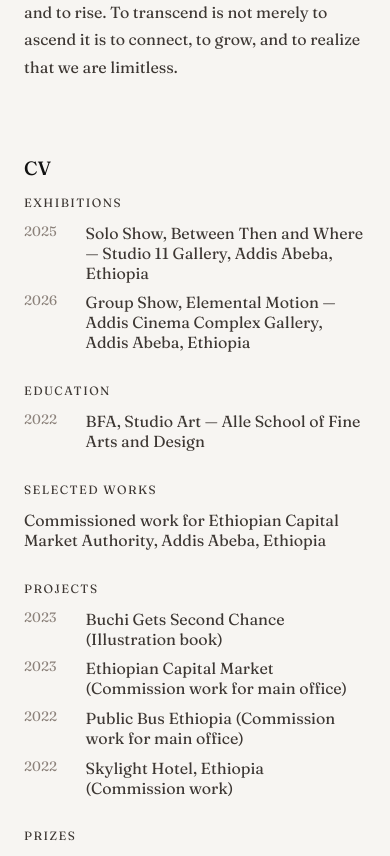
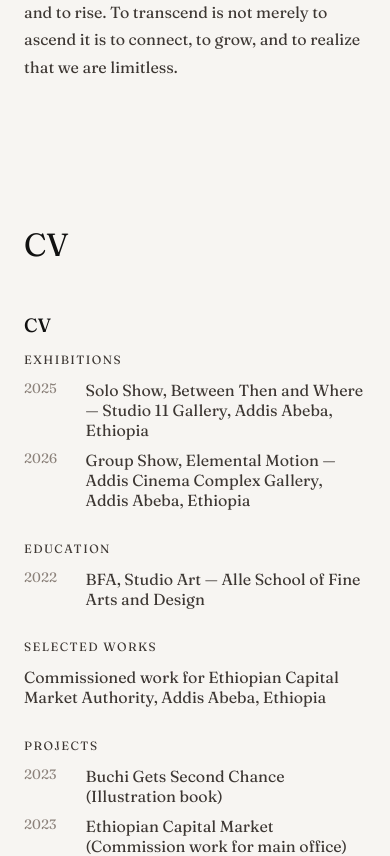
Before and after one commit to TallYoda/AbelPortfolio, a React (Vite) app: page / in a window 390 px wide. Shown: the part 9700-10556 px from the top of the page. Built offline with nearby package versions, Linux system fonts and the light colour scheme.

Commit message:
feat: add cv section

```diff
--- a/src/components/layout/Header.tsx
+++ b/src/components/layout/Header.tsx
@@ -30,6 +30,9 @@ export default function Header() {
           <a href="/#about" onClick={handleClose}>
             About
           </a>
+          <a href="/#cv" onClick={handleClose}>
+            CV
+          </a>
           <a href="/#contact" onClick={handleClose}>
             Contact
           </a>
--- a/src/pages/HomePage.tsx
+++ b/src/pages/HomePage.tsx
@@ -1,6 +1,7 @@
 import WorksSection from '../sections/WorksSection'
 import AboutSection from '../sections/AboutSection'
 import ContactSection from '../sections/ContactSection'
+import CVSection from '../sections/CVSection'
 
 export default function HomePage() {
   return (
@@ -32,6 +33,7 @@ export default function HomePage() {
 
       <WorksSection />
       <AboutSection />
+      <CVSection />
       <ContactSection />
     </main>
   )
--- a/src/sections/AboutSection.tsx
+++ b/src/sections/AboutSection.tsx
@@ -1,7 +1,6 @@
 import Section from '../components/layout/Section'
 import Biography from '../components/about/Biography'
 import ArtistStatement from '../components/about/ArtistStatement'
-import CV from '../components/about/CV'
 
 export default function AboutSection() {
   return (
@@ -19,9 +18,6 @@ export default function AboutSection() {
         <div className="about-statement">
           <ArtistStatement />
         </div>
-        <div className="about-cv">
-          <CV />
-        </div>
       </div>
     </Section>
   )
--- /dev/null
+++ b/src/sections/CVSection.tsx
@@ -0,0 +1,15 @@
+import CV from '../components/about/CV'
+import Section from '../components/layout/Section'
+
+export default function CVSection() {
+  return (
+    <Section id="cv" className="cv-section">
+      <div className="section-header">
+        <h2>CV</h2>
+      </div>
+      <div className="cv-content">
+        <CV />
+      </div>
+    </Section>
+  )
+}
--- a/src/styles/global.css
+++ b/src/styles/global.css
@@ -285,10 +285,6 @@ h1 {
   grid-column: 2;
 }
 
-.about-cv {
-  grid-column: 1 / -1;
-}
-
 .about-block h3 {
   font-size: 1.2rem;
   font-weight: 500;
@@ -331,6 +327,12 @@ h1 {
   color: #8b817a;
   font-size: 0.85rem;
 }
+
+.cv-section .cv-content {
+  max-width: 1100px;
+  margin: 0 auto;
+}
+
 
 .cv-download {
   display: inline-flex;
@@ -560,8 +562,7 @@ h1 {
     grid-template-columns: 1fr;
   }
 
-  .about-statement,
-  .about-cv {
+  .about-statement {
     grid-column: auto;
   }
 }
```
